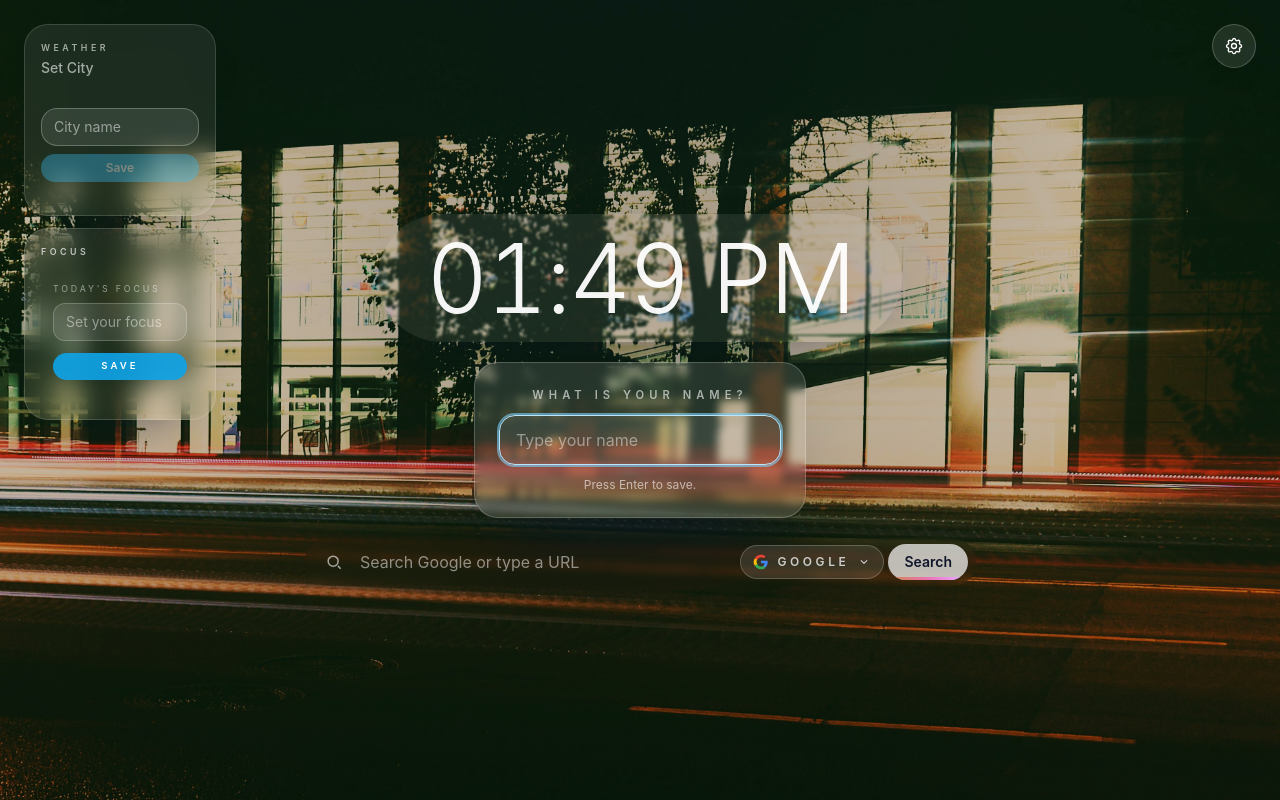
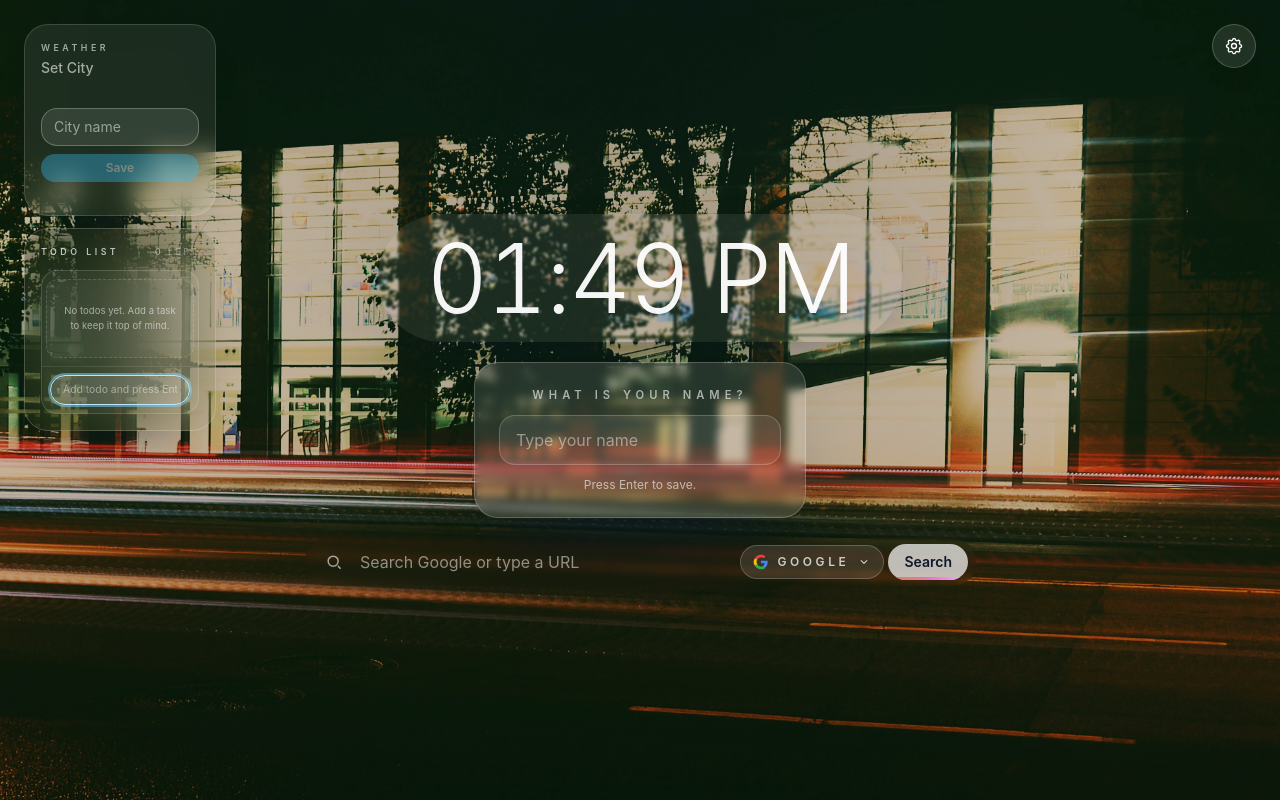
Before and after one commit to Mahdirnj/Browser-Tab-Focus, a React (Vite) app: page / in a window 1280 px wide. Built offline with nearby package versions, Linux system fonts and the light colour scheme.

Commit message:
Added todo instead of fucos

```diff
--- a/src/App.jsx
+++ b/src/App.jsx
@@ -5,7 +5,7 @@ import { Clock } from './components/Clock'
 import { Greeting } from './components/Greeting'
 import { SearchBar } from './components/SearchBar'
 import { Weather } from './components/Weather'
-import { Focus } from './components/Focus'
+import { TodoList } from './components/TodoList'
 import SettingsPanel from './components/SettingsPanel'
 
 const BACKGROUND_KEY = 'focus_dashboard_background'
@@ -15,7 +15,7 @@ const WIDGETS_KEY = 'focus_dashboard_widgets'
 
 const DEFAULT_WIDGET_SETTINGS = {
   weather: true,
-  focus: true,
+  todo: true,
 }
 
 function readStoredValue(key, fallback) {
@@ -93,8 +93,8 @@ function App() {
     }))
   }
   const showWeather = widgetsEnabled.weather !== false
-  const showFocus = widgetsEnabled.focus !== false
-  const showUtilityColumn = showWeather || showFocus
+  const showTodo = widgetsEnabled.todo !== false
+  const showUtilityColumn = showWeather || showTodo
 
   return (
     <div className="relative min-h-screen overflow-hidden">
@@ -109,7 +109,7 @@ function App() {
       {showUtilityColumn ? (
         <div className="absolute left-6 top-6 z-20 space-y-3">
           {showWeather ? <Weather /> : null}
-          {showFocus ? <Focus /> : null}
+          {showTodo ? <TodoList /> : null}
         </div>
       ) : null}
       <SettingsPanel
--- a/src/components/Focus.jsx
+++ /dev/null
@@ -1,238 +0,0 @@
-import { useEffect, useRef, useState } from 'react'
-
-const FOCUS_KEY = 'focus_dashboard_focus'
-
-function getTodayKey() {
-  return new Date().toISOString().slice(0, 10)
-}
-
-function readStoredFocus() {
-  if (typeof window === 'undefined') return null
-  const raw = window.localStorage.getItem(FOCUS_KEY)
-  if (!raw) return null
-  try {
-    const parsed = JSON.parse(raw)
-    if (!parsed?.text) return null
-    if (parsed.date !== getTodayKey()) {
-      window.localStorage.removeItem(FOCUS_KEY)
-      return null
-    }
-    return {
-      text: parsed.text,
-      completed: Boolean(parsed.completed),
-    }
-  } catch (error) {
-    console.warn('Unable to parse stored focus', error)
-    window.localStorage.removeItem(FOCUS_KEY)
-    return null
-  }
-}
-
-function CheckIcon({ active }) {
-  return (
-    <svg
-      xmlns="http://www.w3.org/2000/svg"
-      viewBox="0 0 20 20"
-      fill="none"
-      className={`h-3.5 w-3.5 stroke-[3] ${active ? 'stroke-white' : 'stroke-transparent'}`}
-    >
-      <polyline
-        points="4 10.5 8 14.5 16 6.5"
-        strokeLinecap="round"
-        strokeLinejoin="round"
-      />
-    </svg>
-  )
-}
-
-const CARD_CLASSES =
-  'flex h-48 w-48 flex-col overflow-hidden rounded-3xl border border-white/15 bg-white/[0.08] p-4 text-white shadow-[0_30px_60px_-40px_rgba(15,23,42,0.85)] backdrop-blur-md transition duration-300 hover:border-white/25'
-
-export function Focus() {
-  const initialFocus = readStoredFocus()
-  const [focus, setFocus] = useState(initialFocus)
-  const [isEditing, setIsEditing] = useState(() => !initialFocus)
-  const [draft, setDraft] = useState(initialFocus?.text ?? '')
-  const inputRef = useRef(null)
-  const dayKeyRef = useRef(getTodayKey())
-
-  useEffect(() => {
-    if (!focus?.text) {
-      window.localStorage.removeItem(FOCUS_KEY)
-      return
-    }
-    const today = getTodayKey()
-    dayKeyRef.current = today
-    window.localStorage.setItem(
-      FOCUS_KEY,
-      JSON.stringify({
-        ...focus,
-        date: today,
-      }),
-    )
-  }, [focus])
-
-  useEffect(() => {
-    const interval = window.setInterval(() => {
-      const currentDayKey = getTodayKey()
-      if (dayKeyRef.current !== currentDayKey) {
-        dayKeyRef.current = currentDayKey
-        setFocus(null)
-        setDraft('')
-        setIsEditing(true)
-        window.localStorage.removeItem(FOCUS_KEY)
-      }
-    }, 60 * 1000)
-
-    return () => window.clearInterval(interval)
-  }, [])
-
-  useEffect(() => {
-    if (!isEditing) return
-    const timeout = window.setTimeout(() => inputRef.current?.focus(), 20)
-    return () => window.clearTimeout(timeout)
-  }, [isEditing])
-
-  const handleSave = () => {
-    const trimmed = draft.trim()
-    if (!trimmed) return
-    setFocus({
-      text: trimmed,
-      completed: false,
-    })
-    setIsEditing(false)
-  }
-
-  const handleKeyDown = (event) => {
-    if (event.key === 'Enter') {
-      event.preventDefault()
-      handleSave()
-    }
-  }
-
-  const toggleCompleted = () => {
-    setFocus((current) =>
-      current ? { ...current, completed: !current.completed } : current,
-    )
-  }
-
-  const clearFocus = () => {
-    setFocus(null)
-    setDraft('')
-    setIsEditing(true)
-  }
-
-  const startEditing = () => {
-    setDraft(focus?.text ?? '')
-    setIsEditing(true)
-  }
-
-  return (
-    <section className={CARD_CLASSES}>
-      <div className="flex items-center justify-between">
-        <h2 className="text-[0.55rem] font-semibold uppercase tracking-[0.4em] text-white/70">
-          Focus
-        </h2>
-        {focus?.completed ? (
-          <span className="rounded-full bg-sky-500/25 px-2.5 py-1 text-[0.55rem] font-semibold uppercase tracking-[0.3em] text-sky-100">
-            Done
-          </span>
-        ) : null}
-      </div>
-
-      <div className="mt-3 flex-1 rounded-2xl px-3 py-3">
-        {isEditing ? (
-          <div className="flex h-full flex-col">
-            <label
-              htmlFor="focus-text"
-              className="text-[0.55rem] uppercase tracking-[0.32em] text-white/50"
-            >
-              Today&apos;s Focus
-            </label>
-            <input
-              id="focus-text"
-              ref={inputRef}
-              value={draft}
-              onChange={(event) => setDraft(event.target.value)}
-              onKeyDown={handleKeyDown}
-              placeholder="Set your focus"
-              className="mt-2 w-full rounded-xl border border-white/20 bg-white/10 px-3 py-2 text-sm text-white placeholder:text-white/45 focus:border-sky-200 focus:outline-none focus:ring-2 focus:ring-sky-300/60"
-            />
-            <button
-              type="button"
-              onClick={handleSave}
-              className="mt-3 w-full rounded-full bg-sky-500/90 px-3 py-1.5 text-[0.6rem] font-semibold uppercase tracking-[0.32em] text-white shadow-[0_15px_30px_-20px_rgba(56,189,248,0.8)] transition hover:bg-sky-400"
-            >
-              Save
-            </button>
-          </div>
-        ) : focus ? (
-          <div className="flex h-full flex-col">
-            <div className="flex items-center gap-3">
-              <button
-                type="button"
-                onClick={toggleCompleted}
-                aria-pressed={focus.completed}
-                className={`flex h-8 w-8 items-center justify-center rounded-full border transition ${
-                  focus.completed
-                    ? 'border-sky-300 bg-sky-500/80 shadow-[0_12px_25px_-15px_rgba(56,189,248,0.9)]'
-                    : 'border-white/25 bg-white/10 hover:border-white/35'
-                }`}
-                aria-label={
-                  focus.completed
-                    ? 'Mark focus as incomplete'
-                    : 'Mark focus as complete'
-                }
-              >
-                <CheckIcon active={focus.completed} />
-              </button>
-              <p
-                className={`flex-1 text-sm font-medium ${
-                  focus.completed
-                    ? 'text-white/60 line-through decoration-sky-200/80'
-                    : 'text-white'
-                }`}
-              >
-                {focus.text}
-              </p>
-            </div>
-            <div className="mt-auto flex items-center justify-between text-[0.55rem] uppercase tracking-[0.32em] text-white/55">
-              <button
-                type="button"
-                onClick={startEditing}
-                className="rounded-full border border-white/20 px-2.5 py-1 text-white/70 transition hover:border-white/35 hover:text-white"
-              >
-                Edit
-              </button>
-              <button
-                type="button"
-                onClick={clearFocus}
-                className="rounded-full border border-white/10 px-2.5 py-1 text-rose-200/70 transition hover:border-rose-200/40 hover:text-rose-100"
-              >
-                Reset
-              </button>
-            </div>
-          </div>
-        ) : (
-          <div className="flex h-full flex-col items-start justify-center gap-3 text-left">
-            <p className="text-sm font-semibold text-white/85">
-              No focus yet
-            </p>
-            <p className="text-[0.6rem] uppercase tracking-[0.32em] text-white/50">
-              Set your intention for the day.
-            </p>
-            <button
-              type="button"
-              onClick={() => setIsEditing(true)}
-              className="rounded-full bg-white/90 px-3 py-1.5 text-[0.6rem] font-semibold uppercase tracking-[0.35em] text-slate-900 transition hover:bg-white"
-            >
-              Set Focus
-            </button>
-          </div>
-        )}
-      </div>
-    </section>
-  )
-}
-
-export default Focus
--- a/src/components/SettingsPanel.jsx
+++ b/src/components/SettingsPanel.jsx
@@ -63,7 +63,7 @@ export function SettingsPanel({
   const widgetStates = useMemo(
     () => ({
       weather: widgetsEnabled?.weather !== false,
-      focus: widgetsEnabled?.focus !== false,
+      todo: widgetsEnabled?.todo !== false,
     }),
     [widgetsEnabled],
   )
@@ -351,10 +351,10 @@ export function SettingsPanel({
                       description: 'Shows current conditions for your selected city.',
                     },
                     {
-                      id: 'focus',
-                      label: 'Focus',
+                      id: 'todo',
+                      label: 'Todo List',
                       description:
-                        'Keeps your single most important task for today, lets you mark it done, and clears automatically tomorrow.',
+                        'Track and complete multiple tasks. Items persist locally until you clear them.',
                     },
                   ].map((item) => {
                     const enabled = widgetStates[item.id]
@@ -390,11 +390,12 @@ export function SettingsPanel({
                           onClick={() => handleWidgetToggle(item.id)}
                           role="switch"
                           aria-checked={enabled}
+                          disabled={!onWidgetToggle}
                           className={`relative inline-flex h-7 w-14 items-center rounded-full border px-1 transition-colors duration-200 ${
                             enabled
                               ? 'border-sky-200 bg-sky-400/80'
                               : 'border-white/20 bg-white/10'
-                          }`}
+                          } ${!onWidgetToggle ? 'cursor-not-allowed opacity-50' : ''}`}
                         >
                           <span
                             className={`block h-5 w-5 rounded-full bg-white shadow-sm transition-transform duration-200 ${
--- a/src/components/TodoList.jsx
+++ b/src/components/TodoList.jsx
@@ -1,6 +1,7 @@
 import { useEffect, useMemo, useRef, useState } from 'react'
 
 const TODOS_KEY = 'focus_dashboard_todos'
+const MAX_TODOS = 5
 
 function readStoredTodos() {
   if (typeof window === 'undefined') return []
@@ -36,7 +37,7 @@ function CheckIcon({ active }) {
       xmlns="http://www.w3.org/2000/svg"
       viewBox="0 0 20 20"
       fill="none"
-      className={`h-3.5 w-3.5 stroke-[3] ${active ? 'stroke-white' : 'stroke-transparent'}`}
+      className={`h-3 w-3 stroke-[3] ${active ? 'stroke-white' : 'stroke-transparent'}`}
     >
       <polyline
         points="4 10.5 8 14.5 16 6.5"
@@ -47,8 +48,28 @@ function CheckIcon({ active }) {
   )
 }
 
-const PANEL_CLASSES =
-  'w-full rounded-[28px] border border-white/15 bg-white/[0.13] px-6 py-7 shadow-[0_45px_80px_-45px_rgba(11,20,45,0.85)] backdrop-blur-2xl transition duration-500 hover:border-white/25'
+function TrashIcon() {
+  return (
+    <svg
+      xmlns="http://www.w3.org/2000/svg"
+      viewBox="0 0 20 20"
+      fill="none"
+      stroke="currentColor"
+      strokeWidth="1.5"
+      className="h-3.5 w-3.5"
+    >
+      <path d="M7 4h6" strokeLinecap="round" />
+      <path d="M8 4l.45-1.3A1 1 0 019.37 2h1.26a1 1 0 01.92.7L12 4" strokeLinecap="round" />
+      <path d="M5 6h10" strokeLinecap="round" />
+      <rect x="6" y="6" width="8" height="11" rx="1.6" />
+      <path d="M8.5 9.5v5" strokeLinecap="round" />
+      <path d="M11.5 9.5v5" strokeLinecap="round" />
+    </svg>
+  )
+}
+
+const CARD_CLASSES =
+  'flex h-95 w-48 flex-col overflow-hidden rounded-3xl border border-white/20 bg-white/12 p-4 text-white shadow-[0_30px_60px_-40px_rgba(15,23,42,0.85)] backdrop-blur-2xl transition duration-300 hover:border-white/30'
 
 export function TodoList() {
   const [todos, setTodos] = useState(() => readStoredTodos())
@@ -64,7 +85,7 @@ export function TodoList() {
   }, [todos])
 
   useEffect(() => {
-    const id = window.setTimeout(() => inputRef.current?.focus(), 50)
+    const id = window.setTimeout(() => inputRef.current?.focus(), 80)
     return () => window.clearTimeout(id)
   }, [])
 
@@ -78,11 +99,18 @@ export function TodoList() {
     [todos],
   )
 
+  const orderedTodos = useMemo(
+    () => [...pendingTodos, ...completedTodos],
+    [pendingTodos, completedTodos],
+  )
+
+  const maxTodosReached = orderedTodos.length >= MAX_TODOS
+
   const handleInputKeyDown = (event) => {
     if (event.key !== 'Enter') return
     event.preventDefault()
     const trimmed = inputValue.trim()
-    if (!trimmed) return
+    if (!trimmed || maxTodosReached) return
 
     setTodos((current) => [
       ...current,
@@ -107,29 +135,49 @@ export function TodoList() {
     setTodos((current) => current.filter((todo) => todo.id !== id))
   }
 
-  const renderTodo = (todo) => (
+  return (
+    <section className={CARD_CLASSES}>
+      <div className="flex items-center justify-between">
+        <h2 className="text-[0.55rem] font-semibold uppercase tracking-[0.4em] text-white/70">
+          Todo List
+        </h2>
+        <div className="text-[0.55rem] uppercase tracking-[0.28em] text-white/60">
+          {pendingTodos.length}{' '}
+          <span className="text-white/35">left</span>
+        </div>
+      </div>
+
+      <div className="mt-3 flex flex-1 flex-col overflow-hidden rounded-2xl border border-white/15 bg-white/5">
+        <div className="custom-scroll flex-1 overflow-y-scroll px-1 py-2">
+          {orderedTodos.length ? (
+            <ul className="space-y-2">
+              {orderedTodos.map((todo) => {
+                const completed = todo.completed
+                return (
                   <li
                     key={todo.id}
-      className="group flex items-center gap-3 rounded-2xl border border-white/10 bg-white/[0.08] px-4 py-3 transition hover:border-white/25 hover:bg-white/[0.12]"
+                    className="group flex items-center gap-2 rounded-xl border border-white/10 bg-white/[0.08] px-3 py-2 text-sm text-white/90 transition hover:border-white/25 hover:bg-white/[0.12]"
                   >
                     <button
                       type="button"
                       onClick={() => toggleTodo(todo.id)}
-        aria-pressed={todo.completed}
-        className={`flex h-6 w-6 items-center justify-center rounded-full border border-white/30 transition ${
-          todo.completed
-            ? 'bg-sky-400/90 shadow-[0_10px_25px_-12px_rgba(56,189,248,0.7)]'
-            : 'bg-transparent hover:border-white/45'
+                      aria-pressed={completed}
+                      className={`flex h-6 w-6 items-center justify-center rounded-full border transition ${
+                        completed
+                          ? 'border-sky-200 bg-sky-500/80 shadow-[0_12px_25px_-15px_rgba(56,189,248,0.9)]'
+                          : 'border-white/30 bg-transparent hover:border-white/45'
                       }`}
                       aria-label={
-          todo.completed ? 'Mark todo as incomplete' : 'Mark todo as complete'
+                        completed
+                          ? 'Mark todo as incomplete'
+                          : 'Mark todo as complete'
                       }
                     >
-        <CheckIcon active={todo.completed} />
+                      <CheckIcon active={completed} />
                     </button>
                     <p
-        className={`flex-1 text-sm text-white/90 transition ${
-          todo.completed ? 'text-white/55 line-through' : ''
+                      className={`flex-1 text-xs font-medium ${
+                        completed ? 'text-white/55 line-through' : ''
                       }`}
                     >
                       {todo.text}
@@ -137,54 +185,41 @@ export function TodoList() {
                     <button
                       type="button"
                       onClick={() => deleteTodo(todo.id)}
-        className="ml-2 text-[0.6rem] uppercase tracking-[0.35em] text-white/50 opacity-0 transition group-hover:opacity-100 hover:text-rose-200"
+                      className="flex h-6 w-6 items-center justify-center rounded-full border border-white/15 text-white/45 opacity-0 transition group-hover:opacity-100 hover:border-rose-200/60 hover:text-rose-200/90"
                       aria-label="Delete todo"
                     >
-        Delete
+                      <TrashIcon />
                     </button>
                   </li>
                 )
-
-  return (
-    <section className={PANEL_CLASSES}>
-      <div className="flex items-center justify-between">
-        <h2 className="text-[0.65rem] font-semibold uppercase tracking-[0.45em] text-white/70">
-          Todo List
-        </h2>
-        <div className="flex items-center gap-2 text-[0.65rem] uppercase tracking-[0.3em] text-white/50">
-          <span>{pendingTodos.length} Left</span>
-          <span className="text-white/35">•</span>
-          <span>{completedTodos.length} Done</span>
-        </div>
-      </div>
-
-      <div className="mt-5 space-y-3">
-        {[...pendingTodos, ...completedTodos].length ? (
-          <ul className="flex flex-col gap-3">
-            {pendingTodos.map(renderTodo)}
-            {completedTodos.length > 0 && (
-              <li className="pt-2 text-[0.6rem] uppercase tracking-[0.4em] text-white/45">
-                Completed
-              </li>
-            )}
-            {completedTodos.map(renderTodo)}
+              })}
             </ul>
           ) : (
-          <p className="rounded-2xl border border-dashed border-white/15 bg-white/[0.06] px-5 py-7 text-sm text-white/55">
-            No todos yet. Add the tasks you want to keep track of today.
-          </p>
+            <div className="flex h-full items-center justify-center rounded-xl border border-dashed border-white/15 bg-white/[0.04] px-4 py-6 text-center text-[0.6rem] text-white/55">
+              No todos yet. Add a task to keep it top of mind.
+            </div>
           )}
         </div>
-
-      <div className="mt-6">
+        <div className="border-t border-white/10 px-2 py-2">
           <input
             ref={inputRef}
             value={inputValue}
             onChange={(event) => setInputValue(event.target.value)}
             onKeyDown={handleInputKeyDown}
-          placeholder="Add a new todo and press Enter"
-          className="w-full rounded-2xl border border-white/20 bg-white/[0.08] px-4 py-3 text-sm text-white/90 placeholder:text-white/45 focus:border-sky-200 focus:outline-none focus:ring-2 focus:ring-sky-300/60"
+            placeholder={
+              maxTodosReached ? 'Todo limit reached' : 'Add todo and press Enter'
+            }
+            disabled={maxTodosReached}
+            className={`w-full rounded-full border border-white/20 bg-white/15 px-3 py-1.5 text-[0.65rem] text-white placeholder:text-white/45 focus:border-sky-200 focus:outline-none focus:ring-2 focus:ring-sky-300/50 ${
+              maxTodosReached ? 'cursor-not-allowed opacity-70' : ''
+            }`}
           />
+          {maxTodosReached ? (
+            <p className="mt-2 text-[0.55rem] uppercase tracking-[0.3em] text-white/55">
+              Maximum of {MAX_TODOS} todos. Complete or delete one to add more.
+            </p>
+          ) : null}
+        </div>
       </div>
     </section>
   )
```
Lines whose indentation alone changed are shown as unchanged.
